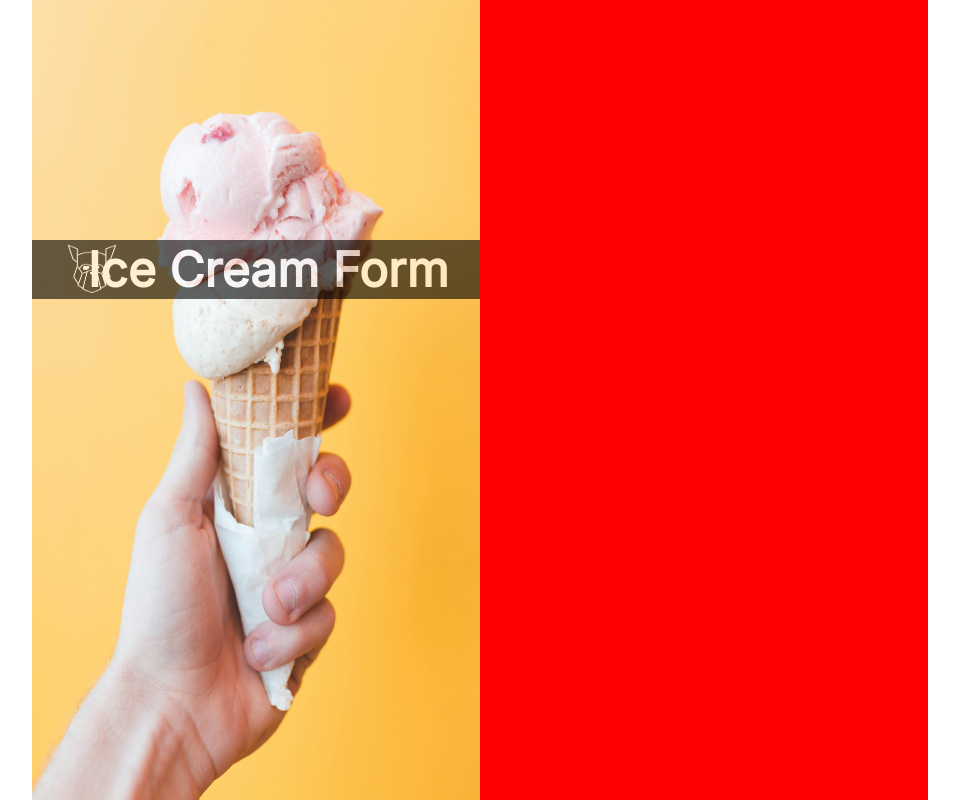
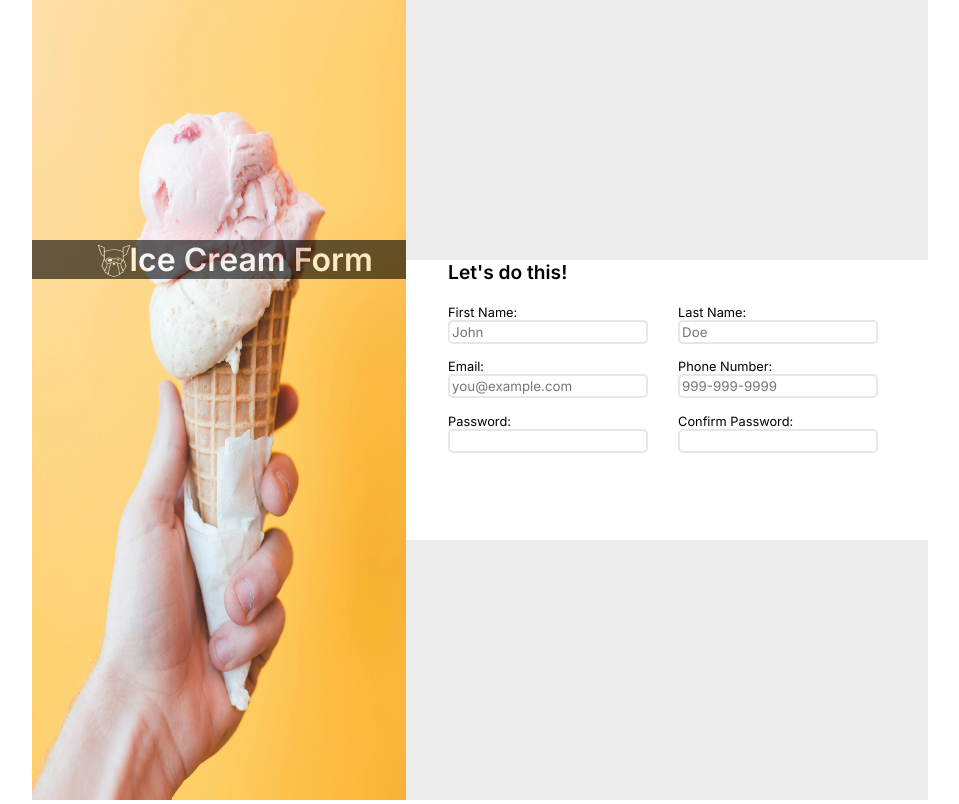
Before and after one commit to zwhahn/sign_up_form, a plain HTML site: page index.html in a window 1280 px wide. Shown: the whole page, without its empty margins (160-1119 px from the left). Drawn offline with Linux system fonts and the light colour scheme.

Commit message:
Create and style initial form

```diff
--- a/index.html
+++ b/index.html
@@ -17,6 +17,41 @@
                 </div>
             </div>
         </div>
+        <div id="form_holder">
+            <form action="example.com/path" method="post">
+                <fieldset>
+                    <legend>Let's do this!</legend>
+                    <div>
+                        <label for="first_name">First Name:</label>
+                        <input type="text" id="first_name" name="first_name" placeholder="John">
+                    </div>
+                    <div>
+                        <label for="last_name">Last Name:</label>
+                        <input type="text" id="last_name" name="last_name" placeholder="Doe">
+                    </div>
+                </fieldset>
+                <fieldset>
+                    <div>
+                        <label for="user_email">Email:</label>
+                        <input type="email" id="user_email" name="user_email" placeholder="you@example.com">
+                    </div>
+                    <div>
+                        <label for="user_tel">Phone Number:</label>
+                        <input type="tel" id="user_tel" name="user_tel" placeholder="999-999-9999">
+                    </div>
+                </fieldset>
+                <fieldset>
+                    <div>
+                        <label for="user_password">Password:</label>
+                        <input type="password" name="user_password" id="user_password">
+                    </div>
+                    <div>
+                        <label for="confirm_password">Confirm Password:</label>
+                        <input type="password" name="confirm_password" id="confirm_password">
+                    </div>
+                </fieldset>
+            </form>
+        </div>
     </div>
 
 </body>
--- a/style.css
+++ b/style.css
@@ -1,6 +1,11 @@
 @font-face {
     font-family: Inter;
     src: url(./fonts/Inter-Regular.woff2);
+}
+@font-face {
+    font-family: Inter;
+    src: url(./fonts/Inter-SemiBold.woff2);
+    font-weight: bold;
 }
 
 * {
@@ -11,7 +16,7 @@
 .img_holder {
     position: relative;
     height: 100vh;
-    width: 35vw;
+    width: 43%;
     background-color: blue;
 }
 
@@ -21,11 +26,11 @@ img {
 }
 
 #logo {
-    height: 3em;
-    width: 3em;
+    height: 2em;
+    width: 2em;
     position: absolute;
     margin-top: 5px;
-    margin-left: 5px;
+    margin-left: 40px;
 }
 
 .content_holder {
@@ -33,6 +38,8 @@ img {
     height: 100vh;
     background-color: red;
     margin: 0vw calc((100vw - 70vw) / 2);
+    display: flex;
+    padding: 0;
 }
 
 #title_block {
@@ -49,7 +56,53 @@ img {
 }
 
 #title {
-    text-align: right;
+    text-align: center;
+    margin-left: 2em;
     color: white;
-    font-size: 3em;
+    font-size: 2em;
 }
+
+#form_holder {
+    display: flexbox;
+    background-color: rgb(237, 237, 237);
+    width: 60%;
+    height: 100%;
+}
+
+input {
+    width: 200px;
+    box-sizing: border-box;
+    padding: 2px;
+    margin: 0;
+    border: 2px solid #E5E7EB;
+    border-radius: 5px;
+}
+
+form {
+    height: 35vh;
+    margin: calc((100vh - 35vh)/2) 0;
+    background-color: white;
+}
+
+label {
+    display: block;
+    font-size: 0.8em;
+}
+
+fieldset {
+    display: flex;
+    border: 0;
+}
+
+fieldset>div {
+    margin-left: 30px;
+}
+
+legend {
+    margin-left: 30px;
+    padding: 0;
+    font-weight: bold;
+    font-size: 1.2em;
+    margin-top: 20px;
+    margin-bottom: 15px;
+}
```
